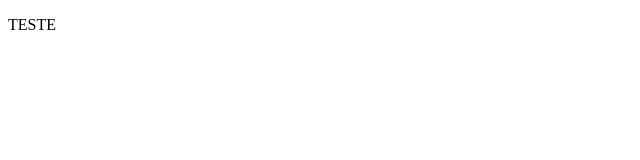
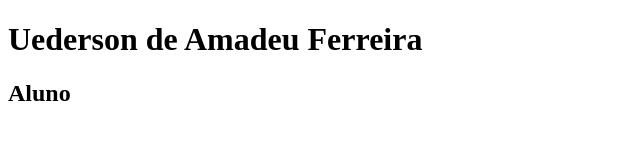
Before and after one commit to uederson-ferreira/AulasCoderhouse, a plain HTML site: page index.html in a window 1280 px wide. Shown: the whole page, without its empty margins (0-640 px from the left). Drawn offline with Linux system fonts and the light colour scheme.

Commit message:
Modificaoes

```diff
--- a/index.html
+++ b/index.html
@@ -3,9 +3,10 @@
 <head>
     <meta charset="UTF-8">
     <meta name="viewport" content="width=device-width, initial-scale=1.0">
-    <title>Document</title>
+    <title>Teste de GitHub</title>
 </head>
 <body>
-    <p>TESTE</p>
+    <h1>Uederson de Amadeu Ferreira</h1>
+    <h2>Aluno</h2>
 </body>
 </html>
```
